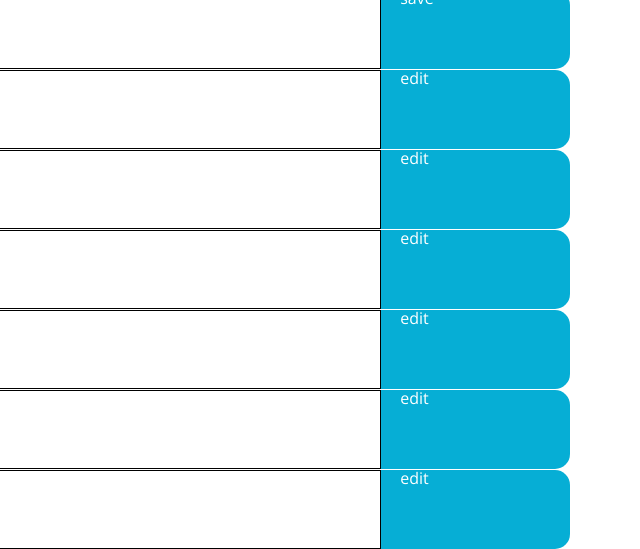
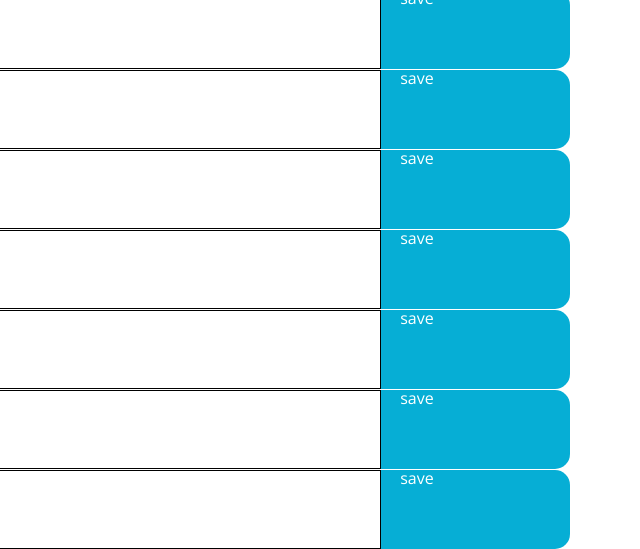
Before and after one commit to SWEFuture20/Digital-Planner, a plain HTML site: page index.html in a window 1280 px wide. Shown: the part 631-1180 px from the top of the page, 640-1280 px from the left. Drawn offline with nearby package versions, Linux system fonts and the light colour scheme.

Commit message:
Finish the save button

```diff
--- a/index.html
+++ b/index.html
@@ -61,32 +61,32 @@
       <div class = "row my-row">
         <div class="col-3 time start-1300 hour">1:00 pm</div>
         <textarea class="col-7 description"></textarea>
-        <div class = "col-2 my-col col-b3 saveBtn"> edit </div>
+        <div class = "col-2 my-col col-b3 saveBtn"> save </div>
       </div>
       <div class = "row my-row">
         <div class="col-3 time start-1400 hour">2:00 pm</div>
         <textarea class="col-7 description"></textarea>
-        <div class = "col-2 my-col col-b3 saveBtn"> edit </div>
+        <div class = "col-2 my-col col-b3 saveBtn"> save </div>
       </div>
       <div class = "row my-row">
         <div class="col-3 time start-1500 hour">3:00 pm</div>
         <textarea class="col-7 description"></textarea>
-        <div class = "col-2 my-col col-b3 saveBtn"> edit </div>
+        <div class = "col-2 my-col col-b3 saveBtn"> save </div>
       </div>
       <div class = "row my-row">
         <div class="col-3 time start-1600 hour">4:00 pm</div>
         <textarea class="col-7 description"></textarea>
-        <div class = "col-2 my-col col-b3 saveBtn"> edit </div>
+        <div class = "col-2 my-col col-b3 saveBtn"> save </div>
       </div>
       <div class = "row my-row">
         <div class="col-3 time start-1700 hour">5:00 pm</div>
         <textarea class="col-7 description"></textarea>
-        <div class = "col-2 my-col col-b3 saveBtn"> edit </div>
+        <div class = "col-2 my-col col-b3 saveBtn"> save </div>
       </div>
       <div class = "row my-row">
         <div class="col-3 time start-1800 hour">6:00 pm</div>
         <textarea class="col-7 description"></textarea>
-        <div class = "col-2 my-col col-b3 saveBtn"> edit </div>
+        <div class = "col-2 my-col col-b3 saveBtn"> save </div>
       </div>
 
 
```
